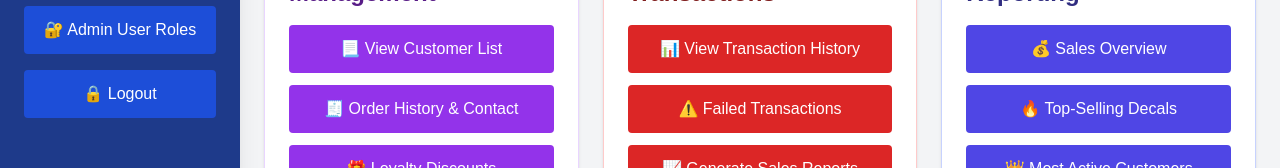
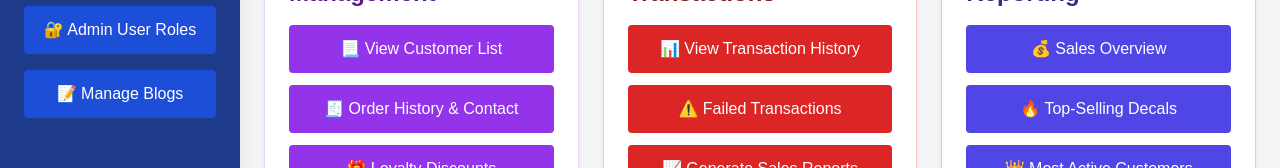
Before and after one commit to Decal-project/HobbyistDecals-Demo-master, a Next.js app: page /adminDashboard in a window 1280 px wide. Shown: the part 514-682 px from the top of the page. Built offline with nearby package versions, Linux system fonts and the light colour scheme.

Commit message:
Update page.tsx

```diff
--- a/src/app/adminDashboard/page.tsx
+++ b/src/app/adminDashboard/page.tsx
@@ -52,11 +52,12 @@ export default function AdminDashboard() {
           >
             🔐 Admin User Roles
           </button>
+          {/* New Blogs Section */}
           <button
-            onClick={() => router.push("/admin-login")}
-            className="py-3 bg-blue-700 rounded hover:bg-red-600 transition"
+            onClick={() => router.push("/adminDashboard/blogs/list")}
+            className="py-3 bg-blue-700 rounded hover:bg-blue-600 transition"
           >
-            🔒 Logout
+            📝 Manage Blogs
           </button>
         </nav>
       </aside>
@@ -67,7 +68,7 @@ export default function AdminDashboard() {
           title="🤝 Manage Affiliates"
           color="blue"
           options={[
-            { label: "📝 Approve Requests", href: "/adminDashboard/affiliates/requests" },
+            { label: "📝 Approve Requests", href: "/adminDashboard/affiliates/approve" },
             { label: "✅ Approved Requests", href: "/adminDashboard/affiliates/approved" },
             { label: "💸 Commissions", href: "/adminDashboard/affiliates/commissions" },
             { label: "👀 Visits", href: "/adminDashboard/affiliates/visits" },
@@ -133,6 +134,16 @@ export default function AdminDashboard() {
             },
           ]}
         />
+        {/* New Blogs Dashboard Card */}
+        <DashboardCard
+          title="📝 Manage Blogs"
+          color="teal"
+          options={[
+            { label: "➕ Create Blog Post", href: "/adminDashboard/blogs/create" },
+            { label: "✏️ Edit Blog Posts", href: "/adminDashboard/blogs/edit" },
+            { label: "📃 View Blog List", href: "/adminDashboard/blogs/list" },
+          ]}
+        />
       </main>
     </div>
   );
@@ -156,6 +167,7 @@ export default function AdminDashboard() {
       red: "text-red-900 border-red-200",
       indigo: "text-indigo-900 border-indigo-200",
       gray: "text-gray-900 border-gray-300",
+      teal: "text-teal-900 border-teal-200", // new color
     };
 
     const buttonColorMap: Record<string, string> = {
@@ -166,6 +178,7 @@ export default function AdminDashboard() {
       red: "bg-red-600 hover:bg-red-800",
       indigo: "bg-indigo-600 hover:bg-indigo-800",
       gray: "bg-gray-600 hover:bg-gray-800",
+      teal: "bg-teal-600 hover:bg-teal-800", // new color
     };
 
     return (
```
